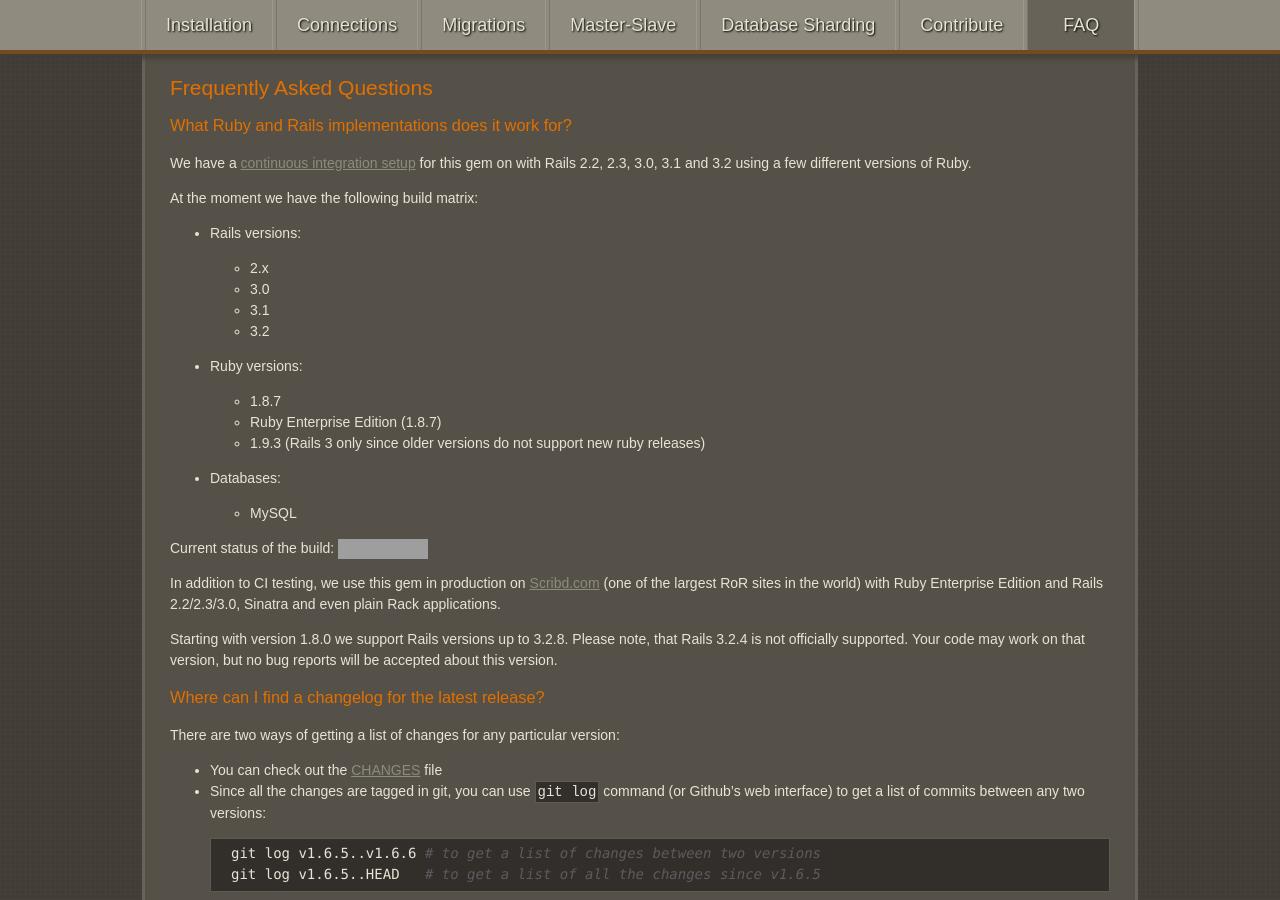
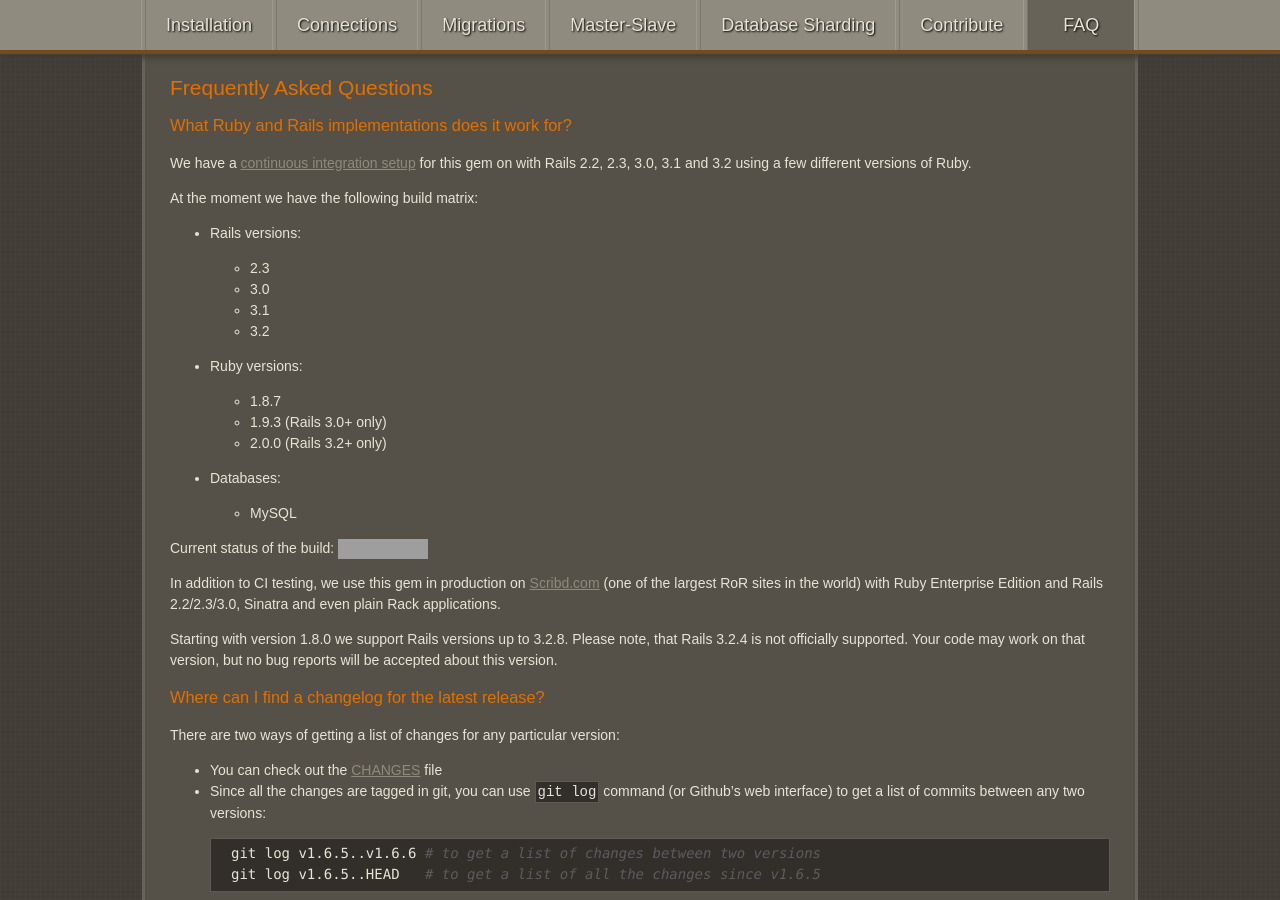
Before and after one commit to kovyrin/db-charmer, a Jekyll site: the page built from faq.html, in a window 1280 px wide and 900 px high, scrolled down 408 px. Built offline with Jekyll 4.4.1, drawn with Linux system fonts in a browser that asks for light colours; nearby versions of some CDN libraries; grey boxes are pictures that could not be loaded.

Commit message:
Change info about test environments

```diff
--- a/faq.html
+++ b/faq.html
@@ -16,7 +16,7 @@ layout: default
       <li>
         Rails versions:
         <ul>
-          <li>2.x</li>
+          <li>2.3</li>
           <li>3.0</li>
           <li>3.1</li>
           <li>3.2</li>
@@ -27,8 +27,8 @@ layout: default
         Ruby versions:
         <ul>
           <li>1.8.7</li>
-          <li>Ruby Enterprise Edition (1.8.7)</li>
-          <li>1.9.3 (Rails 3 only since older versions do not support new ruby releases)</li>
+          <li>1.9.3 (Rails 3.0+ only)</li>
+          <li>2.0.0 (Rails 3.2+ only)</li>
         </ul>
       </li>
 
```
